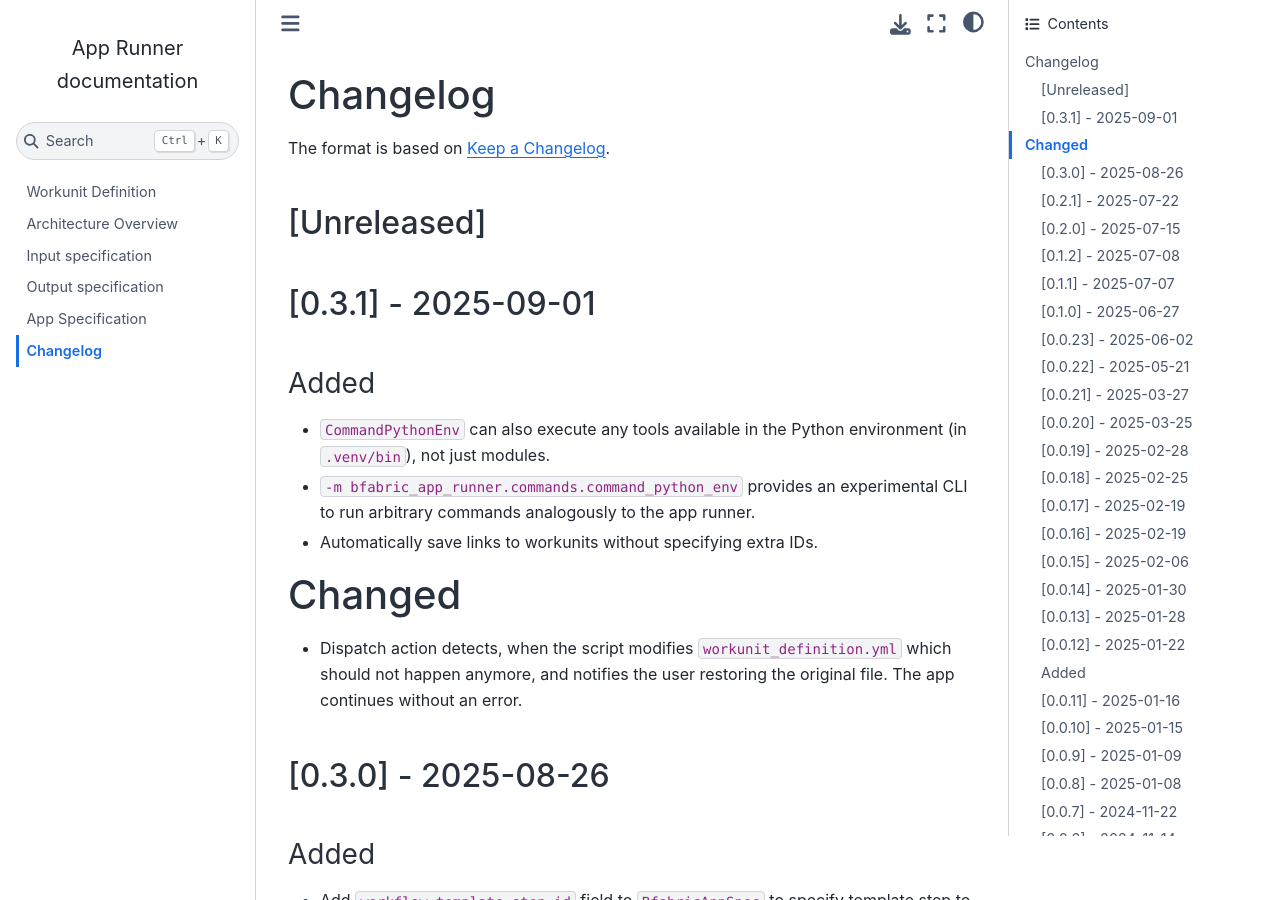
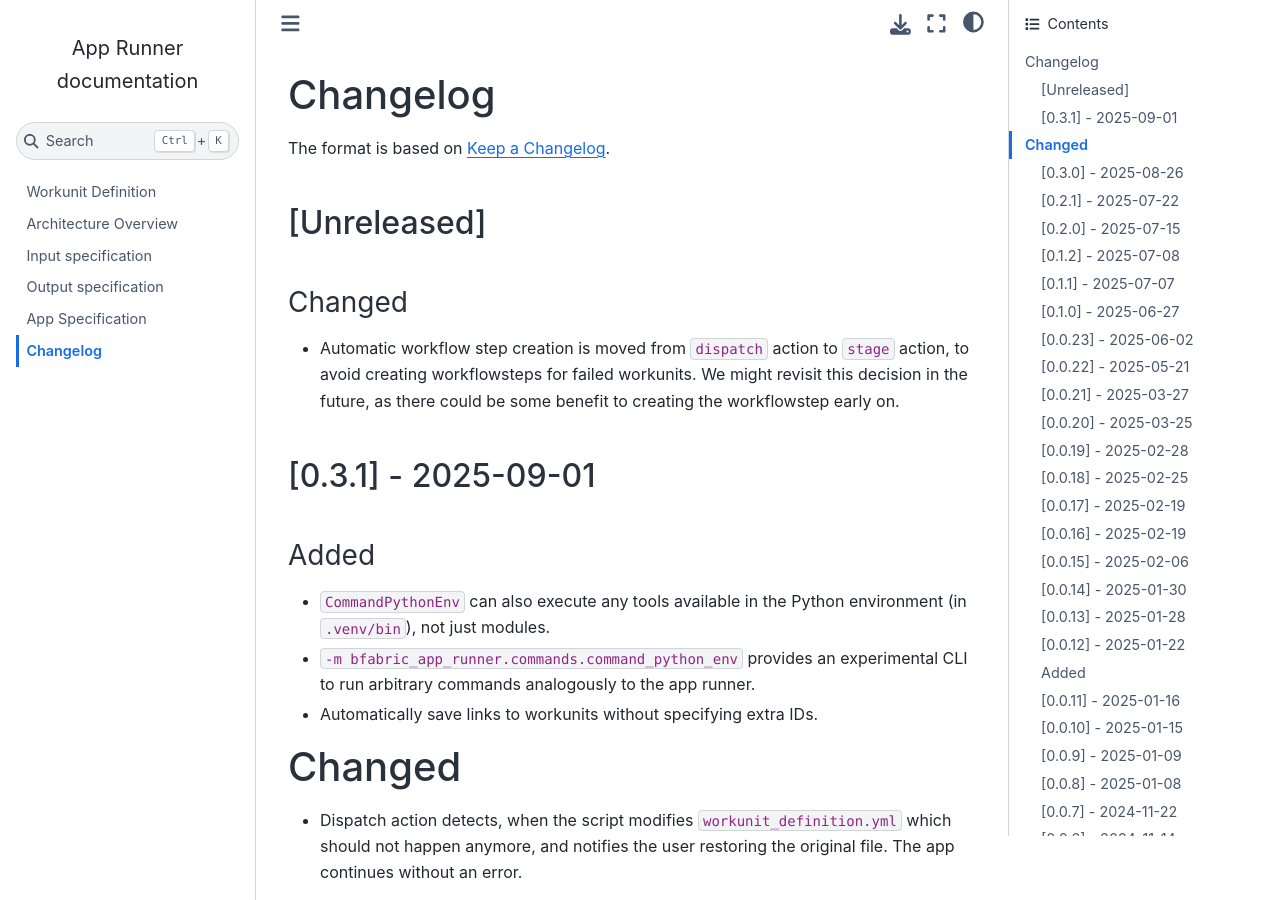
Before and after one commit to fgcz/bfabricPy, a Sphinx documentation site: the page built from bfabric_app_runner/docs/changelog.md, in a window 1280 px wide and 900 px high. Built offline with Sphinx 7.4.7 and the Sphinx Book theme 1.1.4, drawn with Linux system fonts in a browser that asks for light colours.

Commit message:
changelog entry

```diff
--- a/bfabric_app_runner/docs/changelog.md
+++ b/bfabric_app_runner/docs/changelog.md
@@ -3,6 +3,12 @@
 The format is based on [Keep a Changelog](https://keepachangelog.com/en/1.1.0/).
 
 ## \[Unreleased\]
+
+### Changed
+
+- Automatic workflow step creation is moved from `dispatch` action to `stage` action, to avoid creating workflowsteps
+    for failed workunits. We might revisit this decision in the future, as there could be some benefit to creating the
+    workflowstep early on.
 
 ## \[0.3.1\] - 2025-09-01
 
```
